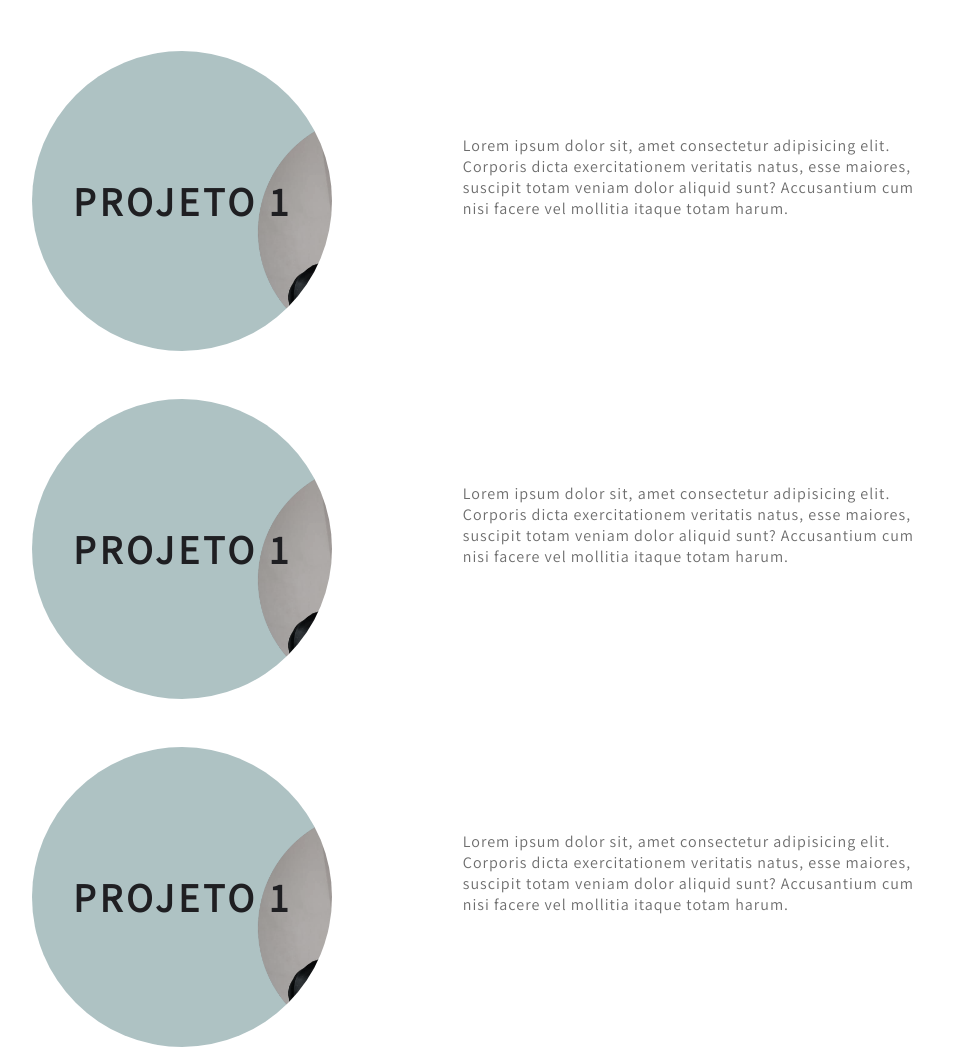
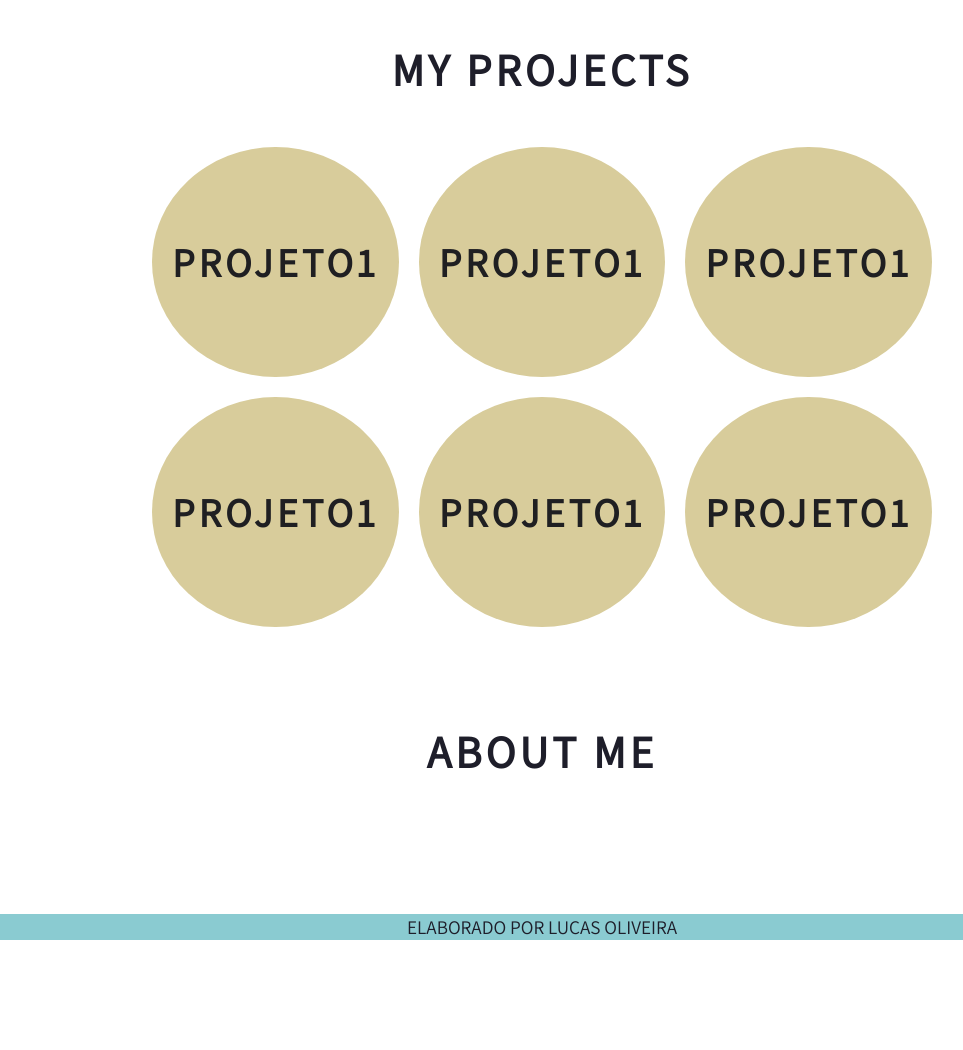
Before and after one commit to luquita78/portfolio, a plain HTML site: page index.html in a window 1280 px wide. Shown: the part 845-1895 px from the top of the page, without its empty margins (98-1061 px from the left). After the commit the page ends 1785 px from the top, so only its background shows below. Drawn offline with Linux system fonts and the light colour scheme.

Commit message:
Atualização do portifolio

```diff
--- a/index.html
+++ b/index.html
@@ -22,7 +22,7 @@
                     <nav class="menu-itens">
                         <ul>
                             <li>
-                                <a href="#">Home</a>
+                                <a href="index.html">Home</a>
                             </li>
                             <li>
                                 <a href="#">About me</a>
@@ -49,47 +49,54 @@
 
     <main class="container">
 
-        <!-- <h2>My Projects</h2> -->
+        <h2>My Projects</h2>
 
-        <div class="card-container">
-            <div class="card">
-                <div class="card-wrapper">
-                    <h2>Projeto 1</h2>
-                    <p>Clique aqui</p>
+        <section class="flex">
+
+            <div class="project">
+
+                <div class="project-text">
+                    <h2>Projeto1</h2>
+                    <p>Legenda</p>
                 </div>
             </div>
-            <div class="card-text">
-                Lorem ipsum dolor sit, amet consectetur adipisicing elit. Corporis dicta exercitationem veritatis natus, esse maiores, suscipit totam veniam dolor aliquid sunt? Accusantium cum nisi
-                facere vel mollitia itaque totam harum.
-            </div>
-        </div>
-        <div class="card-container">
-            <div class="card">
-                <div class="card-wrapper">
-                    <h2>Projeto 1</h2>
-                    <p>Clique aqui</p>
+            <div class="project">
+                <div class="project-text">
+                    <h2>Projeto1</h2>
+                    <p>Legenda</p>
                 </div>
             </div>
-            <div class="card-text">
-                Lorem ipsum dolor sit, amet consectetur adipisicing elit. Corporis dicta exercitationem veritatis natus, esse maiores, suscipit totam veniam dolor aliquid sunt? Accusantium cum nisi
-                facere vel mollitia itaque totam harum.
-            </div>
-        </div>
-        <div class="card-container">
-            <div class="card">
-                <div class="card-wrapper">
-                    <h2>Projeto 1</h2>
-                    <p>Clique aqui</p>
+            <div class="project">
+                <div class="project-text">
+                    <h2>Projeto1</h2>
+                    <p>Legenda</p>
                 </div>
             </div>
-            <div class="card-text">
-                Lorem ipsum dolor sit, amet consectetur adipisicing elit. Corporis dicta exercitationem veritatis natus, esse maiores, suscipit totam veniam dolor aliquid sunt? Accusantium cum nisi
-                facere vel mollitia itaque totam harum.
+            <div class="project">
+                <div class="project-text">
+                    <h2>Projeto1</h2>
+                    <p>Legenda</p>
+                </div>
             </div>
-        </div>
+            <div class="project">
+                <div class="project-text">
+                    <h2>Projeto1</h2>
+                    <p>Legenda</p>
+                </div>
+            </div>
+            <div class="project">
+                <div class="project-text">
+                    <h2>Projeto1</h2>
+                    <p>Legenda</p>
+                </div>
+            </div>
+          </section>
+
+        <div class="about-container">
+            <h2>About me</h2>
 
 
-
+        </div>
     </main>
 
     <footer class="footer">
--- a/style.css
+++ b/style.css
@@ -2,19 +2,25 @@
 @import url('https://fonts.googleapis.com/css2?family=Assistant:wght@200;300;400&display=swap');
 @import url('https://fonts.googleapis.com/css2?family=Assistant:wght@200;300;400&family=Poppins:wght@100&display=swap');
 
-body{
+body,
+ul,
+li,
+p{
     margin: 0;
     padding: 0;
     font-family:'Assistant', sans-serif;
     color: #1E1E2A;
+    list-style: none;
+    font-size: 1.2rem;
 }
+
 
 /* HEADER */
 
 .header-container{
     height: 100vh;
     width: 100vw;
-    background-color: #8ACBD1;
+    background-color: #F5CF2A;
     /* background-image: url(img/lucas_oliveira2.png); */
     background-repeat: no-repeat;
     background-position: center;
@@ -45,6 +51,7 @@ h2{
 .social-media{
     margin-top: 1rem;
     display: flex;
+    background-color: #EDE028;
 }
 
 .social-media a{
@@ -155,6 +162,10 @@ a:hover{
     letter-spacing: 4px;
     font-size: 45px;
 }
+.menu-itens ul li a:hover{
+    color: #F5CF2A;
+
+}
 
 /* animação menu */
 
@@ -200,41 +211,17 @@ a:hover{
     margin: 3rem 0;
 }
 
-.card-container {
+.container h2{
+    font-size: 45px;
+    justify-content: center;
+    align-items: center;
     display: flex;
-    justify-content: space-evenly;
-    align-items: center;
-    width: 90%;
-}
-
-.card{
-    width: 300px;
-    height: 300px;
-    border-radius: 100%;
-    margin: 3rem 0 0 0;
-    display: flex;
-    align-items: center;
-    justify-content: center;
-    background-color: #8ACBD1;
-    background-image: url(img/lucas_oliveira2.png);
-    background-position: center;
-    background-size: cover;
-    background-repeat: no-repeat;
-    filter: grayscale(0.70);
-    cursor: pointer;
-    color: #1E1E2A;
-    transition: 0.5s ease-in-out;
-}
-
-.card-text{
-
-    width: 40%;
-    letter-spacing: 1px;
-    color: rgb(109, 109, 109);
     transition: .5s ease-in-out;
 }
 
-.card-wrapper{
+/* projects */
+
+.project-text{
     text-align: center;
     display: flex;
     flex-direction: column;
@@ -243,19 +230,37 @@ a:hover{
     position: relative;
 }
 
-.card-wrapper::before {
+.project-text::before {
     content: '' ;
     position: absolute;
     height: 100px;
     width: 100px;
-    border-radius: 50%;
+
     display: block;
     border: 1px solid #ffffff;
     opacity: 0;
     transition: 0.5s ease-in-out;
 }
 
-.card-wrapper h2{
+.project{
+    width: 300px;
+    height: 230px;
+    border-radius: 100%;
+    display: flex;
+    background-color: #F5CF2A;
+
+    background-size: cover;
+    background-repeat: no-repeat;
+    justify-content: center;
+    align-items: center;
+    margin: 3rem 0 0 0;
+    cursor: pointer;
+
+
+}
+
+
+.project-text h2{
     font-size: 40px;
     text-transform:uppercase ;
     letter-spacing: 4px;
@@ -263,7 +268,7 @@ a:hover{
     transition: .5s ease-in-out;
 }
 
-.card-wrapper p{
+.project-text p{
     font-size: 0;
     visibility: visible;
     opacity: 0;
@@ -272,24 +277,54 @@ a:hover{
     transition: .5s ease-in-out;
 }
 
-.card:hover {
+
+  .flex {
+    display: flex;
+    flex-wrap: wrap;
+    max-width: 800px;
+    margin: 0 auto;
+  }
+
+  .flex > div {
+    flex: 1 1 200px;
+    margin: 10px;
+  }
+  .flex .project  {
+
+      filter: grayscale(0.70);
+     }
+
+/* project animation */
+
+.project:hover{
     filter: unset;
-
+    border-radius: 10%;
+    transition: .5s ease-in-out;
+}
+.project:hover > .project-text::before {
+    height: 220px;
+    width: 230px;
+    opacity: 1;
+    border-radius:10% ;
 }
 
-.card:hover > .card-wrapper::before {
-    height: 270px;
-    width: 270px;
-    opacity: 1;
-}
-
-.card:hover > .card-wrapper p{
+.project:hover > .project-text p{
     opacity: 1;
     visibility: visible;
     font-size: 14px;
 }
 
+/* about me */
 
+.about-container{
+    height: auto;
+    width: 100%;
+    display: flex;
+    flex-direction: column;
+    justify-content: space-evenly;
+    margin: 3rem 0;
+
+}
 
 /* footer */
 
```
